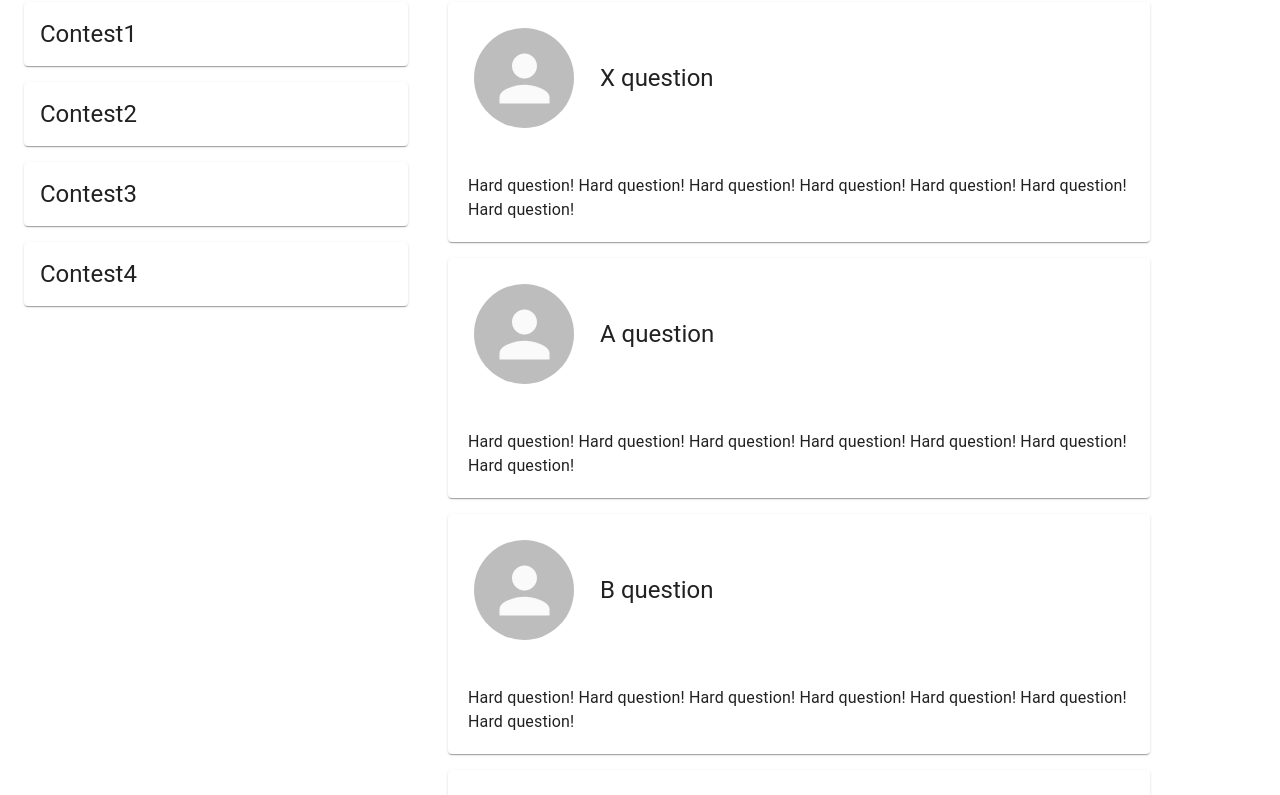
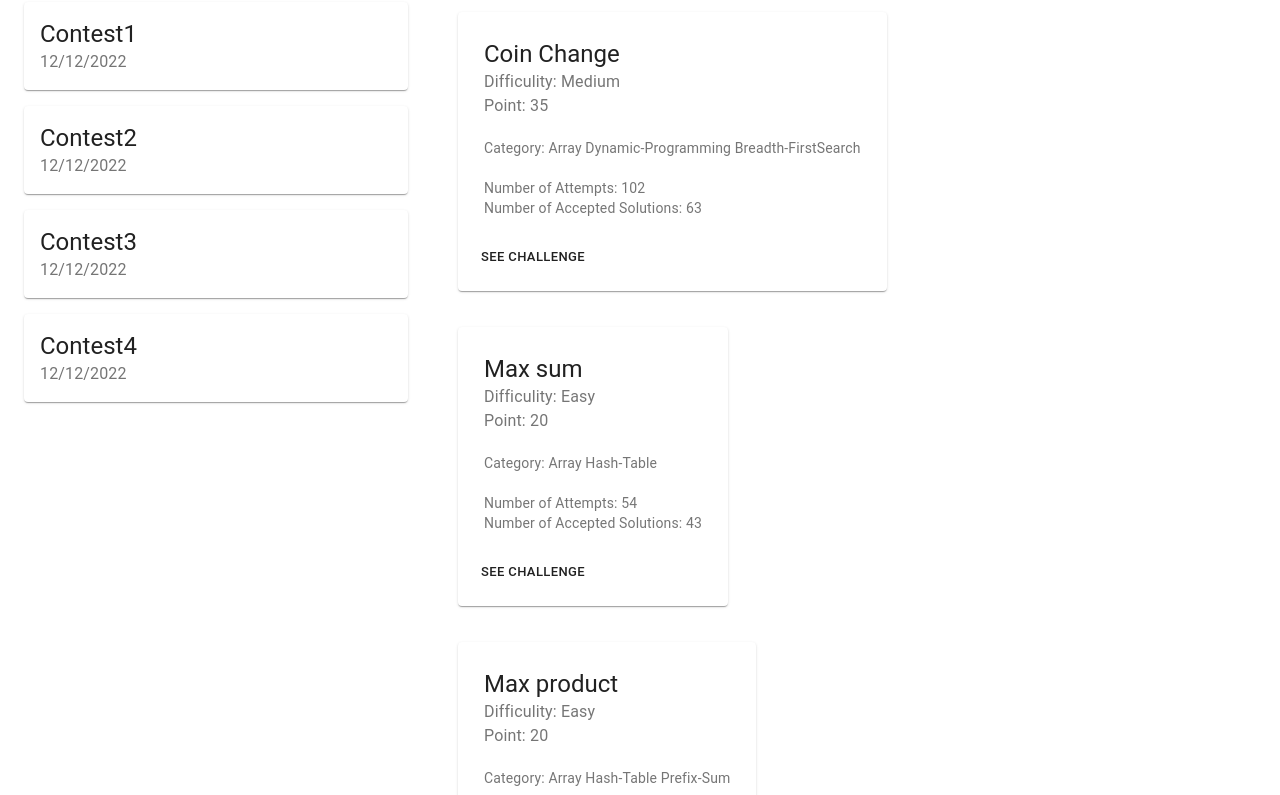
Before and after one commit to Cs353Group14/CS353ProjectCode, a React (Create React App) app in the folder frontend/: page /profileEditor in a window 1280 px wide. Shown: the part 740-1535 px from the top of the page. Built offline with nearby package versions, Linux system fonts and the light colour scheme.

Commit message:
Top questions for Edit profile added

```diff
--- a/frontend/src/View/ViewBadge.js
+++ b/frontend/src/View/ViewBadge.js
@@ -4,7 +4,7 @@ import ProfileBadge from "../components/Profile/Coder/ProfileBadge"
 
 function ViewBadge(props)
 {
-    const listItems = props.content.map((d) => <ListItem key={d.contestName}> <ProfileBadge  title={d.contestName} place={d.place}> </ProfileBadge> </ListItem> );
+    const listItems = props.content.map((d) => <ListItem key={d.contestName}> <ProfileBadge  title={d.contestName} date={d.date}> </ProfileBadge> </ListItem> );
 
     return (
         <Grid item xs={12} direction="column" container justifyContent = "center" >
--- /dev/null
+++ b/frontend/src/View/ViewQuestions.js
@@ -0,0 +1,23 @@
+import React, {useState} from "react";
+import { Avatar, ListItem, List,ListItemAvatar, ListItemText, Grid } from "@material-ui/core";
+import CodingCard from "../components/CodingChallenges/CodingCard/CodingCard";
+
+function ViewReferral(props)
+{
+    const listItems = props.content.map((question) => <ListItem key={question.id}> <CodingCard key={question.id}
+    id={question.id}
+    title = {question.title}
+    category = {question.category}
+    difficulity = {question.difficulity}
+    point = {question.point}
+    attemptNo = {question.attemptNo}
+    acceptedNo = {question.acceptedNo}> </CodingCard> </ListItem> );
+    return (
+        <Grid item xs={12} direction="column" container justifyContent = "center" >
+            <List sx={{ width: '100%', maxWidth: 360, bgcolor: 'background.paper' }}>
+            {listItems}
+            </List>
+        </Grid>);
+}
+
+export default ViewReferral;
--- a/frontend/src/components/Profile/Coder/Profile.js
+++ b/frontend/src/components/Profile/Coder/Profile.js
@@ -121,6 +121,9 @@ function Profile() {
                             <Grid container justifyContent="center">
                                 <Button sx={{mt: 6}} align='center' variant="contained" color="primary" onClick={openReferDialog}>Give referral</Button>
                             </Grid>
+                            <Grid container justifyContent="center" style={{marginTop: "10px"}}>
+                                <Button sx={{mt: 6}} align='center' variant="contained" color="primary">Ask for referral</Button>
+                            </Grid>
                             </Box>
                         </CardContent>
                     </Card>
--- a/frontend/src/components/Profile/Coder/ProfileBadge.js
+++ b/frontend/src/components/Profile/Coder/ProfileBadge.js
@@ -9,6 +9,7 @@ function ProfileBadge(props)
           title={props.title}
           titleTypographyProps={{variant:'h5' }}
           subheader={props.place}
+          subheader={props.date}
         />
       </Card>);
 }
--- a/frontend/src/components/Profile/Coder/ReferralCard.js
+++ b/frontend/src/components/Profile/Coder/ReferralCard.js
@@ -25,6 +25,7 @@ function ReferralCard(props) {
         setOpenDialog(true);
     };
 
+    alert(props.img);
 
     return(<div>
             <Card >
--- a/frontend/src/components/Profile/Editor/EditorProfile.js
+++ b/frontend/src/components/Profile/Editor/EditorProfile.js
@@ -4,6 +4,7 @@ import ProfileCard from "../Coder/ProfileCard";
 import ViewReferral from "../../../View/ViewReferral";
 import ViewBadge from "../../../View/ViewBadge";
 import NavBar from "../../NavBar/NavBar";
+import ViewQuestions from "../../../View/ViewQuestions";
 
 
 
@@ -25,41 +26,118 @@ var profileInfo =
 
 var contests = [
     {
-        contestName: "Contest1"
+        contestName: "Contest1",
+        date: "12/12/2022"
 
     },
     {
-        contestName: "Contest2"
+        contestName: "Contest2",
+        date: "12/12/2022"
+
     },
     {
-        contestName: "Contest3"
+        contestName: "Contest3",
+        date: "12/12/2022"
+
     },
     {
-        contestName: "Contest4"
+        contestName: "Contest4",
+        date: "12/12/2022"
+
     }
 ]
 
 var topQuestions =
 [
     {
-        name: "X question",
-        difficulty: "Hard",
-        description: "Hard question! Hard question! Hard question! Hard question! Hard question! Hard question! Hard question!"
+        id: 10,
+        title: "Coin Change",
+        category: "Array Dynamic-Programming Breadth-FirstSearch",
+        difficulity: "Medium",
+        point: 35,
+        attemptNo:  102,
+        acceptedNo: 63,
     },
     {
-        name: "A question",
-        difficulty: "Hard",
-        description: "Hard question! Hard question! Hard question! Hard question! Hard question! Hard question! Hard question!"
+        id: 1,
+        title: "Max sum",
+        category: "Array Hash-Table",
+        difficulity: "Easy",
+        point: 20,
+        attemptNo:  54,
+        acceptedNo: 43
     },
     {
-        name: "B question",
-        difficulty: "Hard",
-        description: "Hard question! Hard question! Hard question! Hard question! Hard question! Hard question! Hard question!"
+        id: 2,
+        title: "Max product",
+        category: "Array Hash-Table Prefix-Sum",
+        difficulity: "Easy",
+        point: 20,
+        attemptNo:  41,
+        acceptedNo: 35
     },
     {
-        name: "C question",
-        difficulty: "Hard",
-        description: "Hard question! Hard question! Hard question! Hard question! Hard question! Hard question! Hard question!"
+        id: 3,
+        title: "Scheduling",
+        category: "Heap",
+        difficulity: "Easy",
+        point: 25,
+        attemptNo:  66,
+        acceptedNo: 57
+    },
+    {
+        id: 4,
+        title: "Two Sum Equals Target",
+        category: "Dynamic-Programming",
+        difficulity: "Medium",
+        point: 30,
+        attemptNo:  54,
+        acceptedNo: 43
+    },
+    {
+        id: 5,
+        title: "Longest Palindromic Substring",
+        category: "String Dynamic-Programming",
+        difficulity: "Medium",
+        point: 35,
+        attemptNo:  118,
+        acceptedNo: 79
+    },
+    {
+        id: 6,
+        title: "Integer to Roman",
+        category: "String Hahs-Table Math",
+        difficulity: "Medium",
+        point: 30,
+        attemptNo:  89,
+        acceptedNo: 67
+    },
+    {
+        id: 7,
+        title: "Sudoku Solver",
+        category: "Array Bactracking String",
+        difficulity: "Hard",
+        point: 50,
+        attemptNo:  74,
+        acceptedNo: 39
+    },
+    {
+        id: 8,
+        title: "Search Insert Position",
+        category: "Array Binary-Search",
+        difficulity: "Easy",
+        point: 15,
+        attemptNo:  125,
+        acceptedNo: 107
+    },
+    {
+        id: 9,
+        title: "First Missing Positive",
+        category: "Array Hash-Table",
+        difficulity: "Hard",
+        point: 45,
+        attemptNo:  89,
+        acceptedNo: 59
     }
 ]
 
@@ -101,7 +179,7 @@ function EditorProfile() {
                 <Grid item xs={2} direction="column" container justifyContent = "center" style={{ marginRight:"20px", marginLeft: "20px"}}>
                     <ProfileCard data2={profileInfo.coding} data1='Coding Questions'></ProfileCard>                </Grid>
                 <Grid item xs={2} direction="column" container justifyContent = "center"  style={{ marginRight:"20px", marginLeft: "20px"}}>
-                    <ProfileCard data2={profileInfo.noncoding} data1='Non Coding Questions'></ProfileCard>
+                    <ProfileCard data2={profileInfo.nonCoding} data1='Non Coding Questions'></ProfileCard>
                 </Grid>
                 <Grid direction="column" container justifyContent = "center"  item xs={2} style={{ marginRight:"20px", marginLeft: "20px"}}>
                     <ProfileCard data2={profileInfo.contests} data1='Contests'></ProfileCard>
@@ -118,7 +196,7 @@ function EditorProfile() {
                     <Typography  gutterBottom variant="h4" component="div">
                         Top Questions
                     </Typography>
-                    <ViewReferral content={topQuestions} ></ViewReferral>
+                    <ViewQuestions content={topQuestions}></ViewQuestions>
                 </Grid>
             </Grid>
      </div>
```
